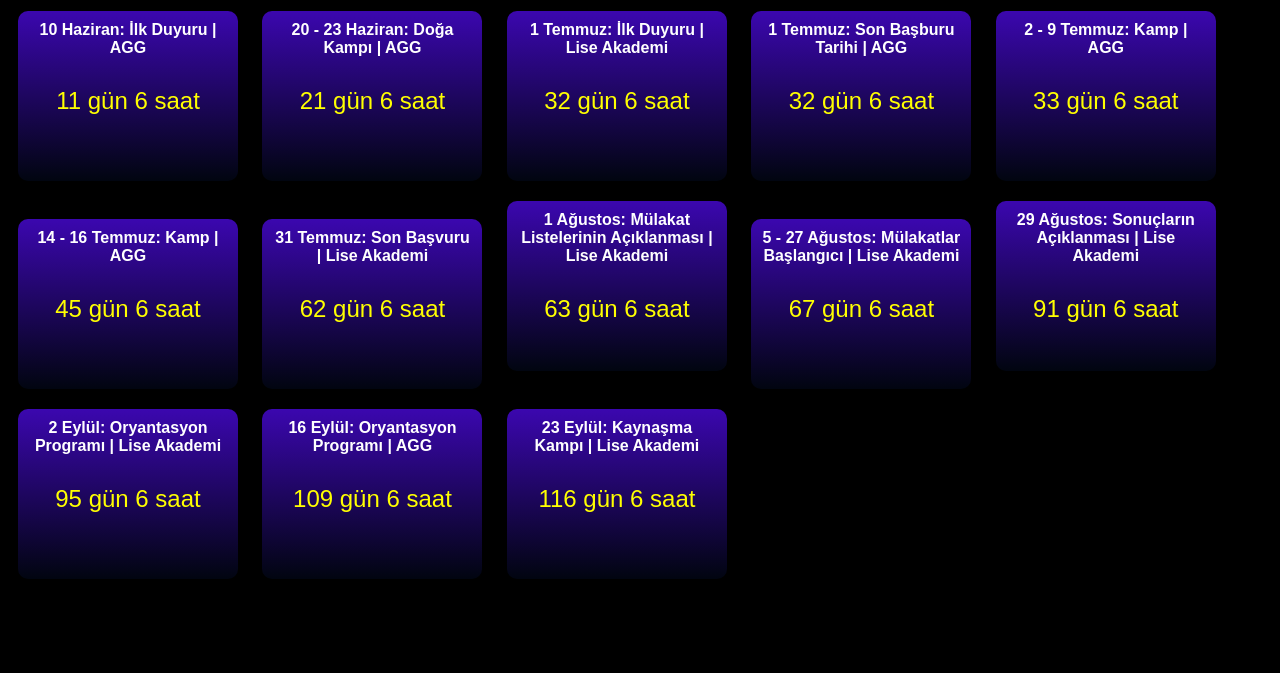
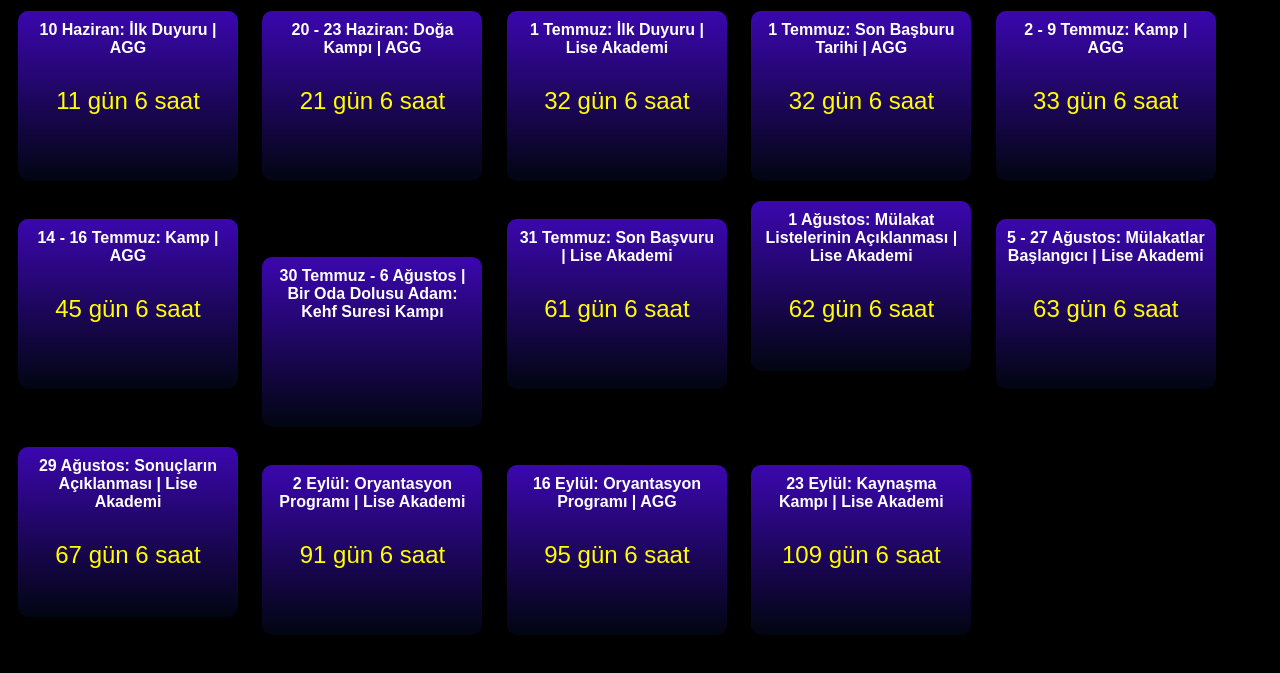
Before and after one commit to abdunzelil/SDCountdown, a plain HTML site: page index.html in a window 1280 px wide. Shown: the part 79-752 px from the top of the page. Drawn offline with Linux system fonts and the light colour scheme.

Commit message:
Update index.html

```diff
--- a/index.html
+++ b/index.html
@@ -68,6 +68,11 @@
     <div class="countdown" id="countdown6"></div>
   </div>
 
+  <div class="event">
+    <div class="event-title">30 Temmuz - 6 Ağustos | Bir Oda Dolusu Adam: Kehf Suresi Kampı</div>
+    <div class="countdown" id="countdown6"></div>
+  </div>
+
   <!-- Add more event boxes here -->
   <div class="event">
     <div class="event-title">31 Temmuz: Son Başvuru | Lise Akademi</div>
@@ -115,6 +120,7 @@
       new Date('2023-07-01'),
       new Date('2023-07-02'),
       new Date('2023-07-14'),
+      new Date('2023-07-30'),
       new Date('2023-07-31'),
       new Date('2023-08-01'),
       new Date('2023-08-05'),
```
